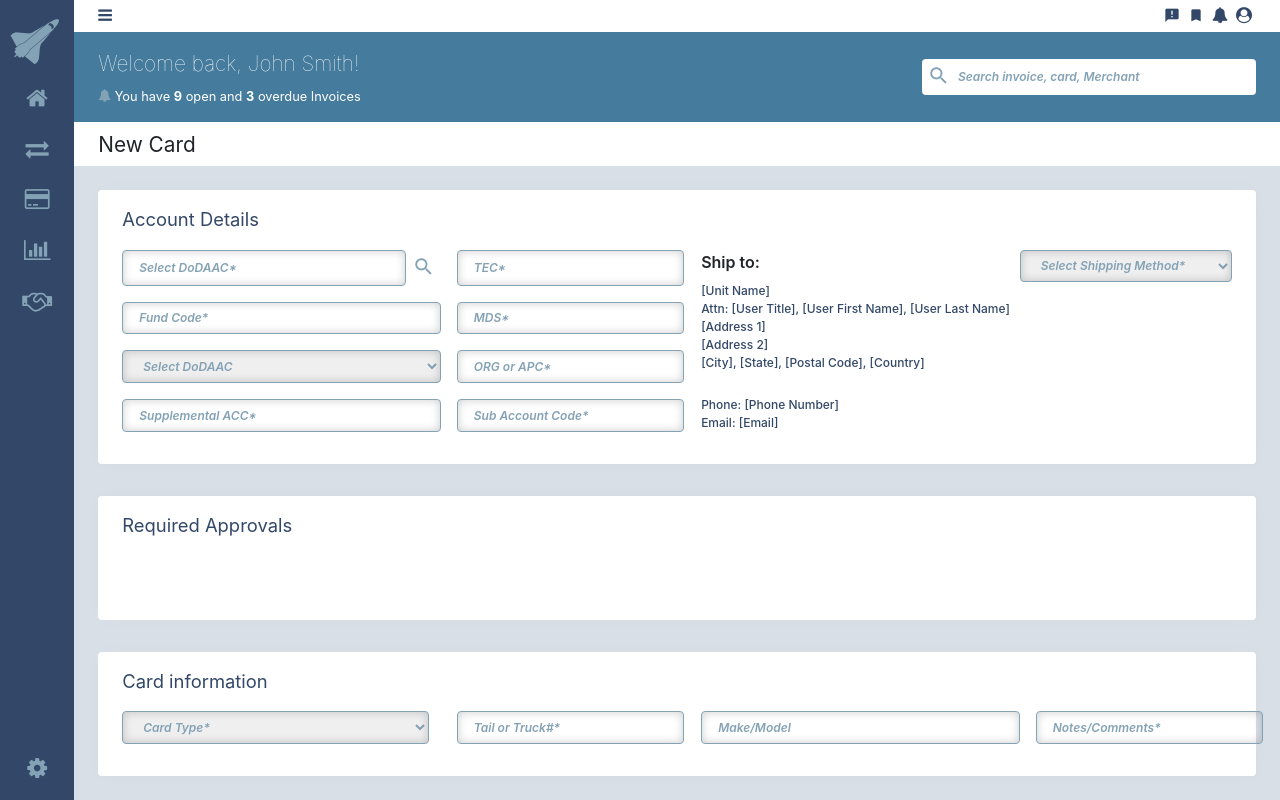
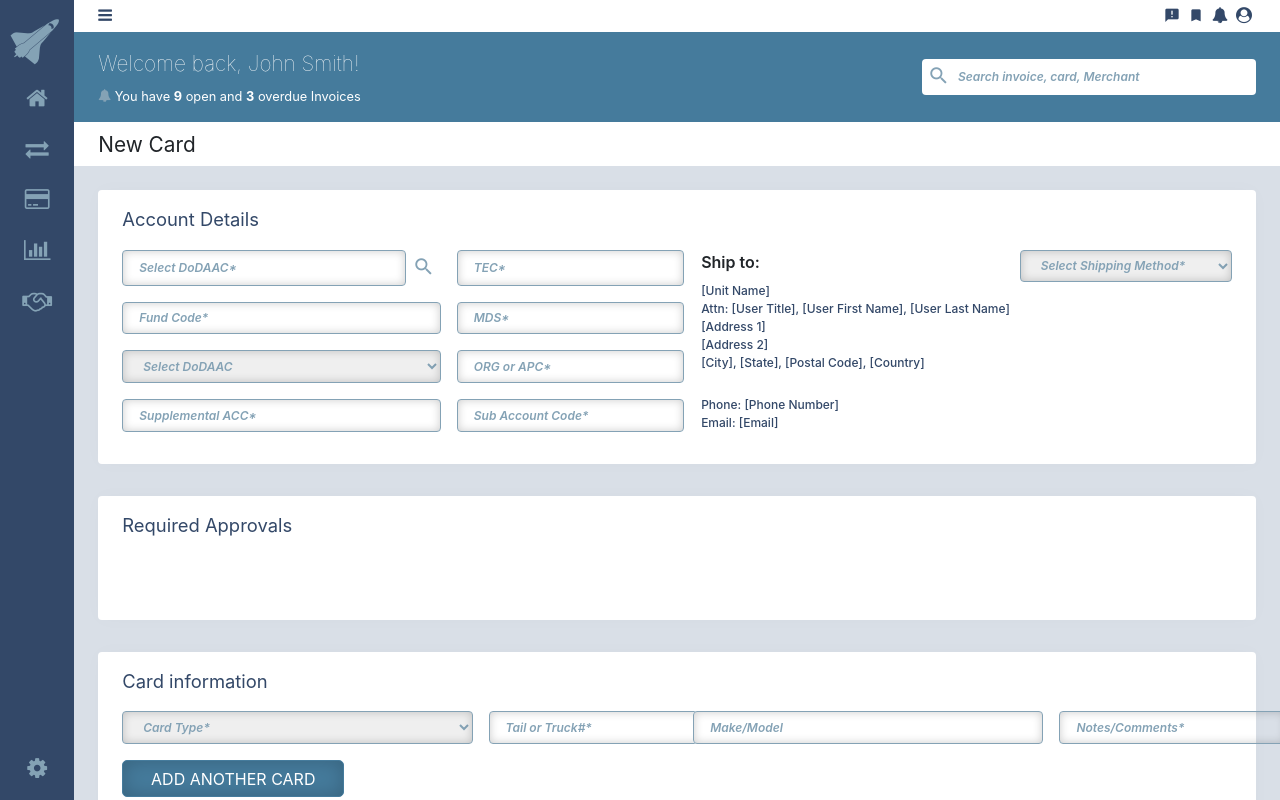
Before and after one commit to dmsanchez86/testGmStek, an Angular app: page / in a window 1280 px wide. Built offline with nearby package versions, Linux system fonts and the light colour scheme.

Commit message:
se cambio estructura en card information

```diff
--- a/src/app/app.component.html
+++ b/src/app/app.component.html
@@ -177,23 +177,22 @@
 
         <h3 class="panel-title">Card information</h3>
 
-        <div class="grid grid-2">
+        <form action="#">
+          <div class="grid grid-2 cg-2">
 
             <div>
               <div class="panel-inputs grid grid-panel-inputs">
 
-              <form action="#" class="form-group">
+                <div action="#" class="form-group">
                   <select name="dodaac" id="" required>
                     <option value="">Card Type*</option>
                     <option value="option1">option1</option>
                     <option value="option2">option2</option>
                     <option value="option3">option3</option>
                   </select>
+                </div>
 
-                <button type="submit"></button>
-              </form>
-
-              <input type="text" name="" placeholder="Tail or Truck#*" id="">
+                <input type="text" name="" placeholder="Tail or Truck#*" id="" required>
 
               </div>
 
@@ -203,11 +202,11 @@
             <div>
               <div class="panel-inputs grid grid-panel-inputs">
 
-              <form action="#" class="form-group">
+                <div action="#" class="form-group">
                   <input type="text" name="fund_code" placeholder="Make/Model" id="" required>
-              </form>
+                </div>
 
-              <input type="text" name="" placeholder="Notes/Comments*" id="">
+                <input type="text" name="" placeholder="Notes/Comments*" id="" required>
 
               </div>
 
@@ -216,6 +215,11 @@
 
           </div>
 
+          <div class="grid grid-5">
+            <button type="submit" class="panel-btn">ADD ANOTHER CARD</button>
+          </div>
+        </form>
+
       </div>
 
     </div>
```
Lines whose indentation alone changed are shown as unchanged.
